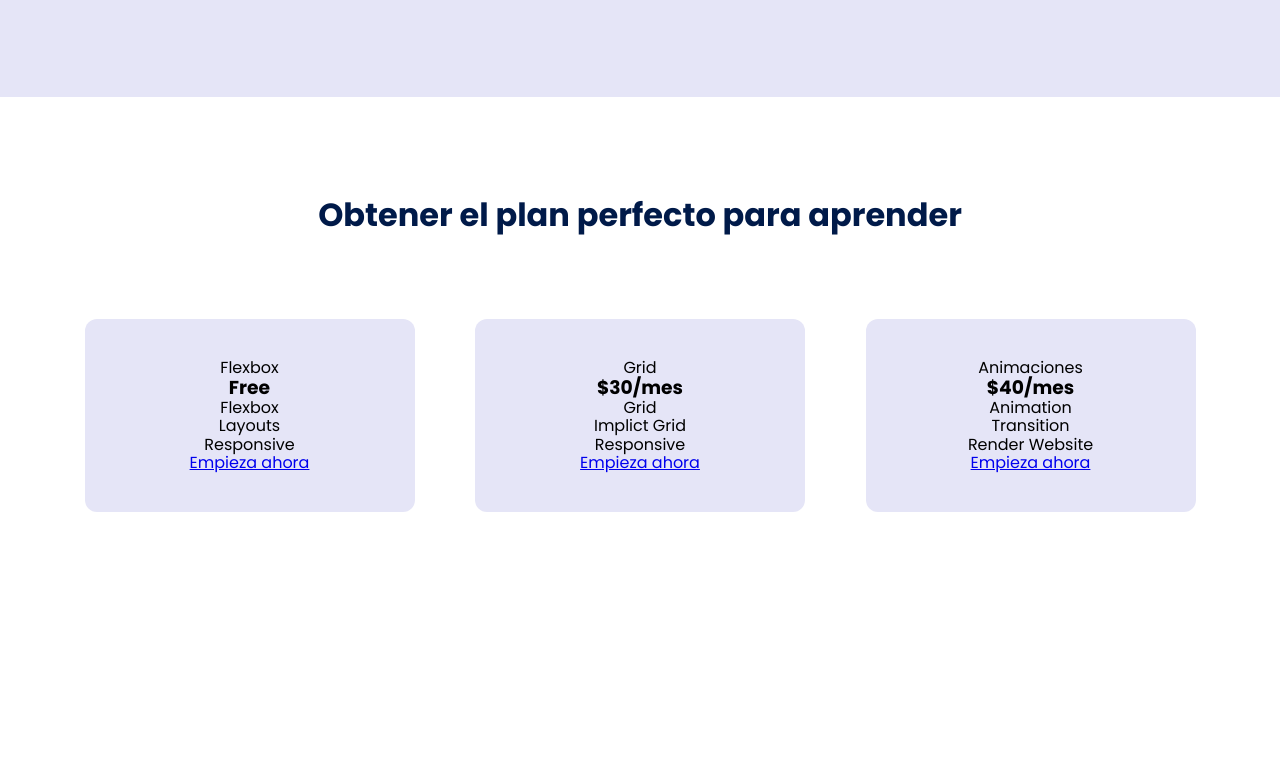
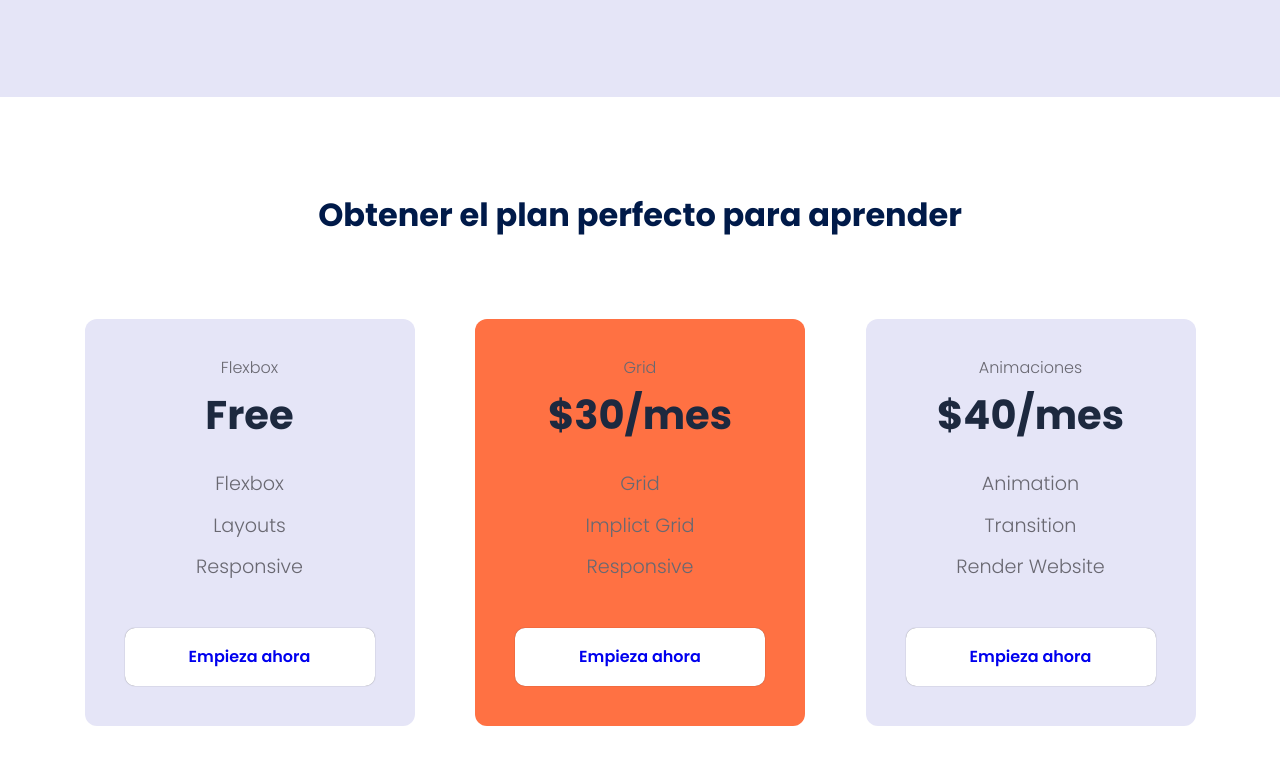
Before and after one commit to RFuentes2/Pagina-web, a plain HTML site: page index.html in a window 1280 px wide. Shown: the part 1737-2501 px from the top of the page. Before the commit the page ends 2349 px from the top, so only its background shows below. Drawn offline with Linux system fonts and the light colour scheme.

Commit message:
Actualizacíon CSS

```diff
--- a/CSS/estilos.css
+++ b/CSS/estilos.css
@@ -220,3 +220,45 @@ overflow: hidden;
     --color-items: #696871;
 
 }
+
+.price_element--best{
+    background-color: #ff7143;
+    --color-plan: #696871;
+    --color-price: #1D293F;
+    --bg-cta: #fff;
+    --color-cta: #5454D4;
+    --color-items: #696871;
+}
+
+.price_name{
+    color: var(--color-plan);
+    margin-bottom: 15px;
+    font-weight: 300;
+}
+
+
+.price_price{
+    font-size: 2.5rem;
+    color: var(--color-price);
+}
+
+.price_items{
+    margin-top: 35px;
+    display: grid;
+    gap: 1em;
+    font-weight: 300;
+    font-size: 1.2rem;
+    margin-bottom: 50px;
+    color: var(--color-items);
+}
+
+.price_cta{
+    display: block;
+    padding: 20px 0;
+    border-radius: 10px;
+    text-decoration: none;
+    background-color: var(--bg-cta);
+    font-weight: 600;
+    box-shadow: 0 0 1px rgba(0, 0, 0, .5);
+
+}
```
